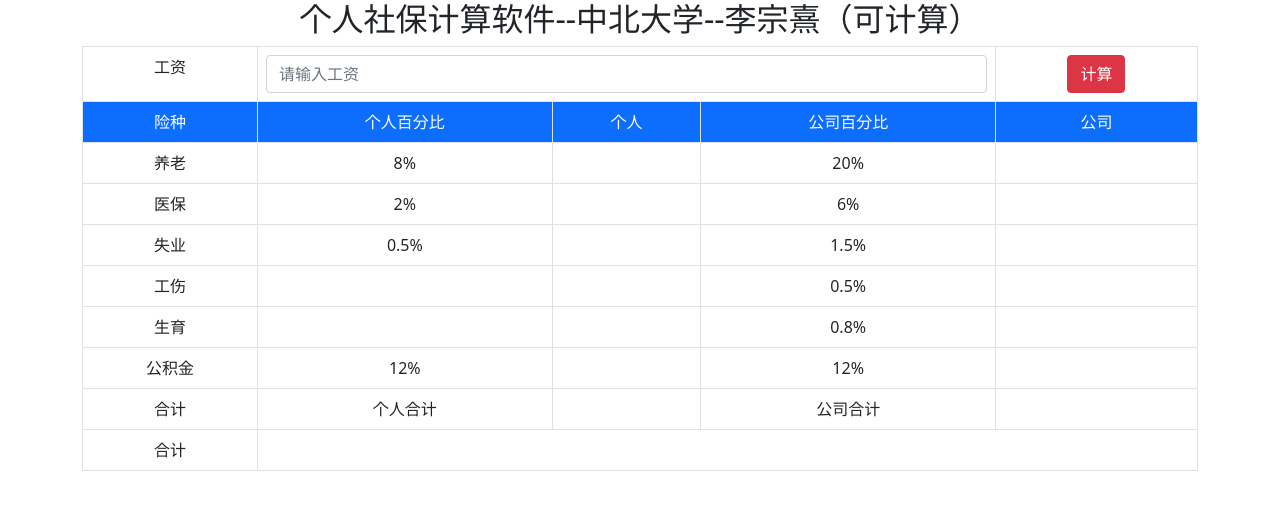
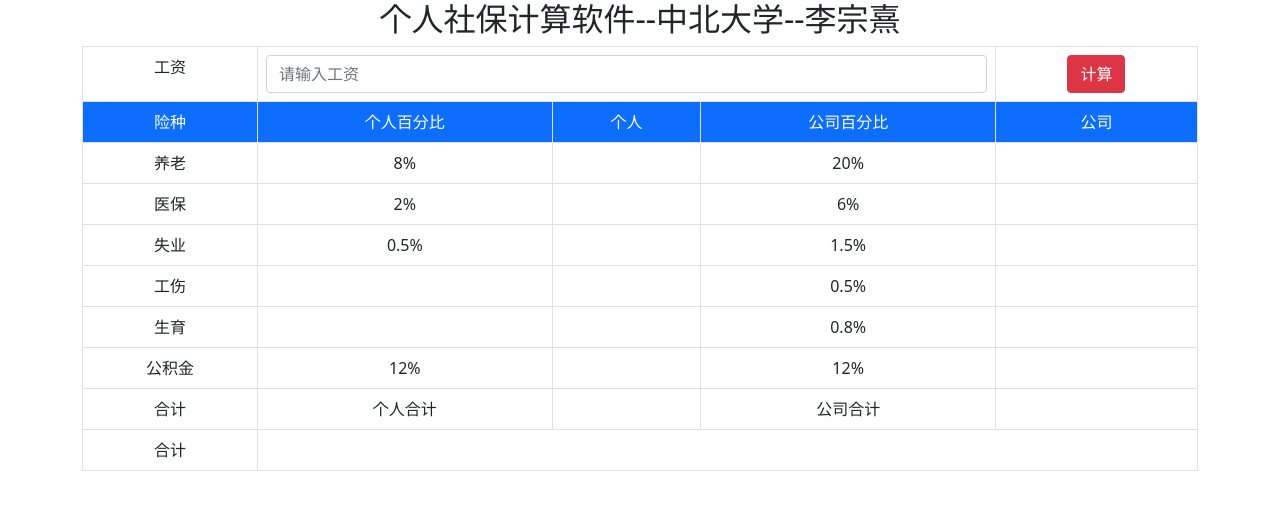
Before and after one commit to Forxcx/nuc2413042129Li-zongxi, a plain HTML site: page index.html in a window 1280 px wide. Drawn offline with nearby package versions, Linux system fonts and the light colour scheme.

Commit message:
Update index.html

```diff
--- a/index.html
+++ b/index.html
@@ -12,7 +12,7 @@
 	</head>
 	<body>
 		<div class="container text-center">
-			<h2>个人社保计算软件--中北大学--李宗熹（可计算）</h2>
+			<h2>个人社保计算软件--中北大学--李宗熹</h2>
 			<table class="table table-bordered text-center" >
 				<tr>
 					<td>工资</td>
```
